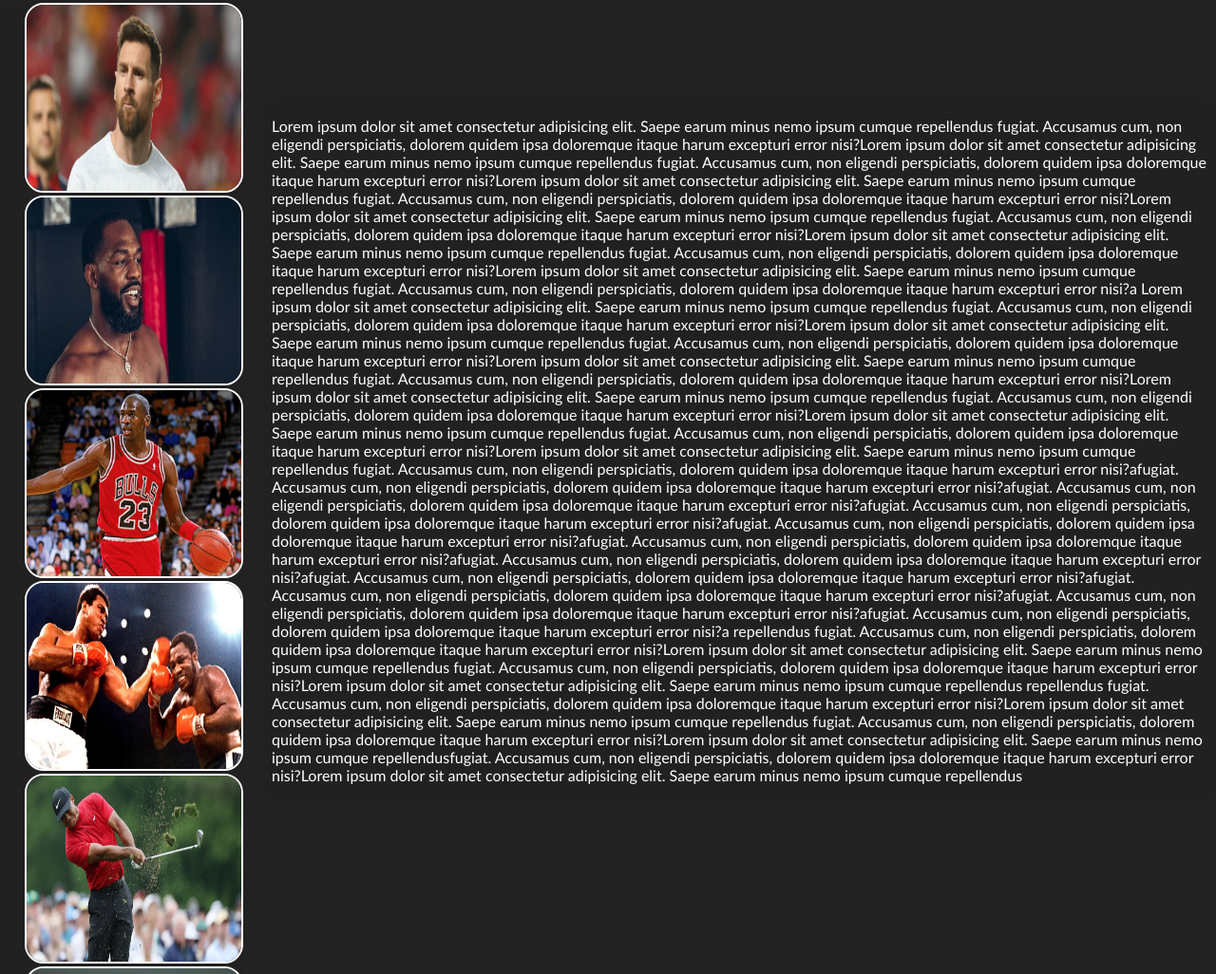
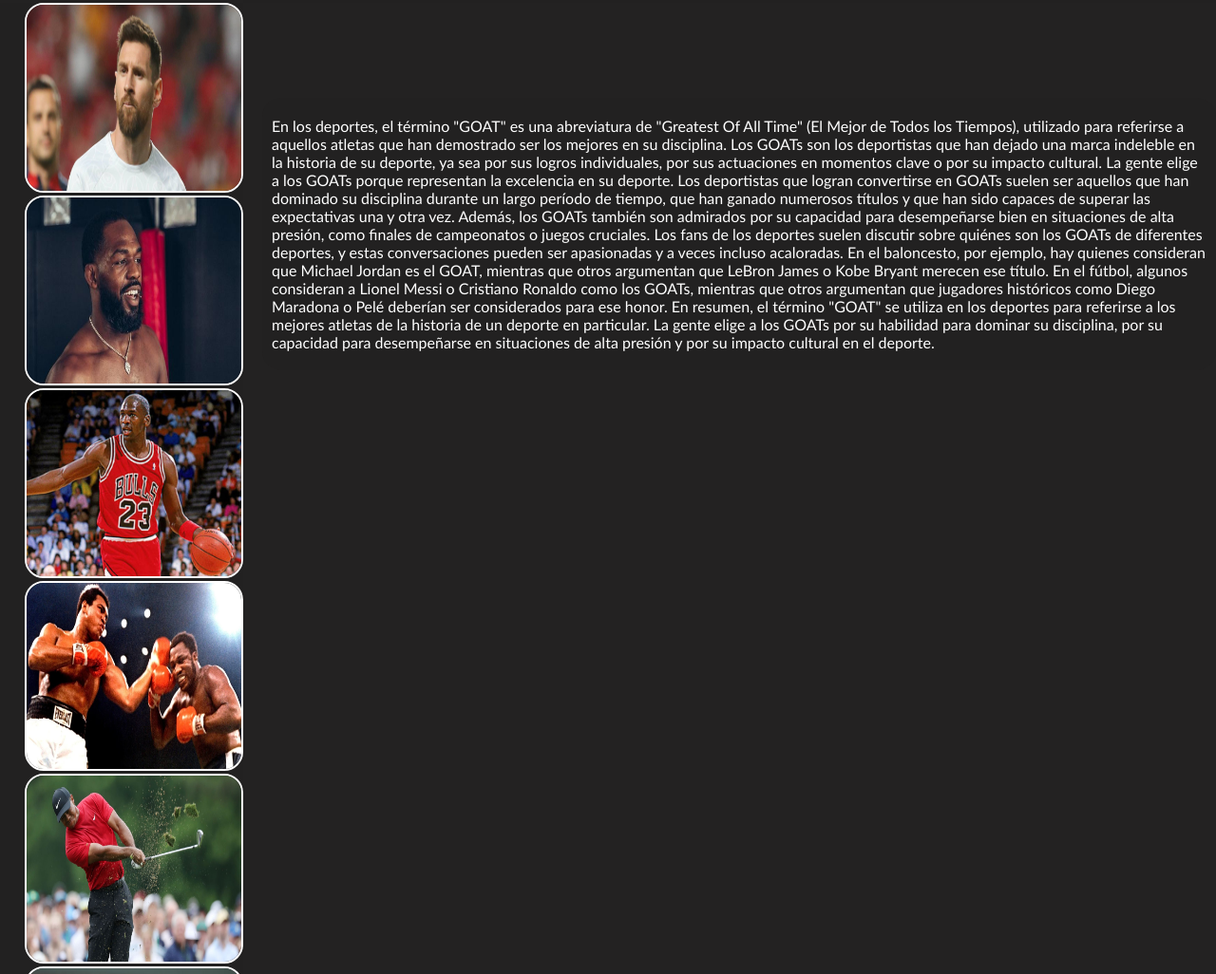
Before and after one commit to cristianmcaballero/proyecto-coderhouse, a plain HTML site: page index.html in a window 1280 px wide. Shown: the part 1798-2824 px from the top of the page at 95% size. Drawn offline with Linux system fonts and the light colour scheme.

Commit message:
modifique el lorem

```diff
--- a/index.html
+++ b/index.html
@@ -13,7 +13,7 @@
 
     <header>
         <div class="logoCabra">
-            <img src="./assets/GOATR.jpg" alt=""  class="logoGoats">
+            <img src="./assets/GOATR.jpg" alt="" class="logoGoats">
         </div>
         <div class="boton-inicio">
             <a class="nabInd" href="./index.html">Inicio</a>
@@ -42,76 +42,29 @@
         </nav>
         <section class="secLore">
 
-            <p>Lorem ipsum dolor sit amet consectetur adipisicing elit. Saepe earum minus nemo ipsum cumque repellendus
-                fugiat. Accusamus cum, non eligendi perspiciatis, dolorem quidem ipsa doloremque itaque harum excepturi
-                error nisi?Lorem ipsum dolor sit amet consectetur adipisicing elit. Saepe earum minus nemo ipsum cumque
-                repellendus
-                fugiat. Accusamus cum, non eligendi perspiciatis, dolorem quidem ipsa doloremque itaque harum excepturi
-                error nisi?Lorem ipsum dolor sit amet consectetur adipisicing elit. Saepe earum minus nemo ipsum cumque
-                repellendus
-                fugiat. Accusamus cum, non eligendi perspiciatis, dolorem quidem ipsa doloremque itaque harum excepturi
-                error nisi?Lorem ipsum dolor sit amet consectetur adipisicing elit. Saepe earum minus nemo ipsum cumque
-                repellendus
-                fugiat. Accusamus cum, non eligendi perspiciatis, dolorem quidem ipsa doloremque itaque harum excepturi
-                error nisi?Lorem ipsum dolor sit amet consectetur adipisicing elit. Saepe earum minus nemo ipsum cumque
-                repellendus
-                fugiat. Accusamus cum, non eligendi perspiciatis, dolorem quidem ipsa doloremque itaque harum excepturi
-                error nisi?Lorem ipsum dolor sit amet consectetur adipisicing elit. Saepe earum minus nemo ipsum cumque
-                repellendus
-                fugiat. Accusamus cum, non eligendi perspiciatis, dolorem quidem ipsa doloremque itaque harum excepturi
-                error nisi?a
-                Lorem ipsum dolor sit amet consectetur adipisicing elit. Saepe earum minus nemo ipsum cumque repellendus
-                fugiat. Accusamus cum, non eligendi perspiciatis, dolorem quidem ipsa doloremque itaque harum excepturi
-                error nisi?Lorem ipsum dolor sit amet consectetur adipisicing elit. Saepe earum minus nemo ipsum cumque
-                repellendus
-                fugiat. Accusamus cum, non eligendi perspiciatis, dolorem quidem ipsa doloremque itaque harum excepturi
-                error nisi?Lorem ipsum dolor sit amet consectetur adipisicing elit. Saepe earum minus nemo ipsum cumque
-                repellendus
-                fugiat. Accusamus cum, non eligendi perspiciatis, dolorem quidem ipsa doloremque itaque harum excepturi
-                error nisi?Lorem ipsum dolor sit amet consectetur adipisicing elit. Saepe earum minus nemo ipsum cumque
-                repellendus
-                fugiat. Accusamus cum, non eligendi perspiciatis, dolorem quidem ipsa doloremque itaque harum excepturi
-                error nisi?Lorem ipsum dolor sit amet consectetur adipisicing elit. Saepe earum minus nemo ipsum cumque
-                repellendus
-                fugiat. Accusamus cum, non eligendi perspiciatis, dolorem quidem ipsa doloremque itaque harum excepturi
-                error nisi?Lorem ipsum dolor sit amet consectetur adipisicing elit. Saepe earum minus nemo ipsum cumque
-                repellendus
-                fugiat. Accusamus cum, non eligendi perspiciatis, dolorem quidem ipsa doloremque itaque harum excepturi
-                error nisi?afugiat. Accusamus cum, non eligendi perspiciatis, dolorem quidem ipsa doloremque itaque
-                harum excepturi
-                error nisi?afugiat. Accusamus cum, non eligendi perspiciatis, dolorem quidem ipsa doloremque itaque
-                harum excepturi
-                error nisi?afugiat. Accusamus cum, non eligendi perspiciatis, dolorem quidem ipsa doloremque itaque
-                harum excepturi
-                error nisi?afugiat. Accusamus cum, non eligendi perspiciatis, dolorem quidem ipsa doloremque itaque
-                harum excepturi
-                error nisi?afugiat. Accusamus cum, non eligendi perspiciatis, dolorem quidem ipsa doloremque itaque
-                harum excepturi
-                error nisi?afugiat. Accusamus cum, non eligendi perspiciatis, dolorem quidem ipsa doloremque itaque
-                harum excepturi
-                error nisi?afugiat. Accusamus cum, non eligendi perspiciatis, dolorem quidem ipsa doloremque itaque
-                harum excepturi
-                error nisi?afugiat. Accusamus cum, non eligendi perspiciatis, dolorem quidem ipsa doloremque itaque
-                harum excepturi
-                error nisi?afugiat. Accusamus cum, non eligendi perspiciatis, dolorem quidem ipsa doloremque itaque
-                harum excepturi
-                error nisi?afugiat. Accusamus cum, non eligendi perspiciatis, dolorem quidem ipsa doloremque itaque
-                harum excepturi
-                error nisi?a repellendus
-                fugiat. Accusamus cum, non eligendi perspiciatis, dolorem quidem ipsa doloremque itaque harum excepturi
-                error nisi?Lorem ipsum dolor sit amet consectetur adipisicing elit. Saepe earum minus nemo ipsum cumque
-                repellendus
-                fugiat. Accusamus cum, non eligendi perspiciatis, dolorem quidem ipsa doloremque itaque harum excepturi
-                error nisi?Lorem ipsum dolor sit amet consectetur adipisicing elit. Saepe earum minus nemo ipsum cumque
-                repellendus repellendus
-                fugiat. Accusamus cum, non eligendi perspiciatis, dolorem quidem ipsa doloremque itaque harum excepturi
-                error nisi?Lorem ipsum dolor sit amet consectetur adipisicing elit. Saepe earum minus nemo ipsum cumque
-                repellendus
-                fugiat. Accusamus cum, non eligendi perspiciatis, dolorem quidem ipsa doloremque itaque harum excepturi
-                error nisi?Lorem ipsum dolor sit amet consectetur adipisicing elit. Saepe earum minus nemo ipsum cumque
-                repellendusfugiat. Accusamus cum, non eligendi perspiciatis, dolorem quidem ipsa doloremque itaque harum excepturi
-                error nisi?Lorem ipsum dolor sit amet consectetur adipisicing elit. Saepe earum minus nemo ipsum cumque
-                repellendus
+            <p>En los deportes, el término "GOAT" es una abreviatura de "Greatest Of All Time" (El Mejor de Todos los
+                Tiempos), utilizado para referirse a aquellos atletas que han demostrado ser los mejores en su
+                disciplina. Los GOATs son los deportistas que han dejado una marca indeleble en la historia de su
+                deporte, ya sea por sus logros individuales, por sus actuaciones en momentos clave o por su impacto
+                cultural.
+
+                La gente elige a los GOATs porque representan la excelencia en su deporte. Los deportistas que logran
+                convertirse en GOATs suelen ser aquellos que han dominado su disciplina durante un largo período de
+                tiempo, que han ganado numerosos títulos y que han sido capaces de superar las expectativas una y otra
+                vez. Además, los GOATs también son admirados por su capacidad para desempeñarse bien en situaciones de
+                alta presión, como finales de campeonatos o juegos cruciales.
+
+                Los fans de los deportes suelen discutir sobre quiénes son los GOATs de diferentes deportes, y estas
+                conversaciones pueden ser apasionadas y a veces incluso acaloradas. En el baloncesto, por ejemplo, hay
+                quienes consideran que Michael Jordan es el GOAT, mientras que otros argumentan que LeBron James o Kobe
+                Bryant merecen ese título. En el fútbol, algunos consideran a Lionel Messi o Cristiano Ronaldo como los
+                GOATs, mientras que otros argumentan que jugadores históricos como Diego Maradona o Pelé deberían ser
+                considerados para ese honor.
+
+                En resumen, el término "GOAT" se utiliza en los deportes para referirse a los mejores atletas de la
+                historia de un deporte en particular. La gente elige a los GOATs por su habilidad para dominar su
+                disciplina, por su capacidad para desempeñarse en situaciones de alta presión y por su impacto cultural
+                en el deporte.
             </p>
 
         </section>
@@ -123,37 +76,46 @@
             <div>
                 <p> pLorem ipsum dolor sit amet consectetur, adipisicing elit. Cumque placeat deleniti illo, iste
                     exercitationem
-                fugiat accusantium consequatur nobis aut, vel recusandae harum facilis non consectetur, odio natus ea
+                    fugiat accusantium consequatur nobis aut, vel recusandae harum facilis non consectetur, odio natus
+                    ea
                     asperiores quo!
                     Lorem ipsum dolor sit amet consectetur, adipisicing elit. Cumque placeat deleniti illo, iste
                     exercitationem
-                fugiat accusantium consequatur nobis aut, vel recusandae harum facilis non consectetur, odio natus ea
+                    fugiat accusantium consequatur nobis aut, vel recusandae harum facilis non consectetur, odio natus
+                    ea
                     asperiores quo!
                     Lorem ipsum dolor sit amet consectetur, adipisicing elit. Cumque placeat deleniti illo, iste
                     exercitationem
-                fugiat accusantium consequatur nobis aut, vel recusandae harum facilis non consectetur, odio natus ea
+                    fugiat accusantium consequatur nobis aut, vel recusandae harum facilis non consectetur, odio natus
+                    ea
                     asperiores quo!
                     Lorem ipsum dolor sit amet consectetur, adipisicing elit. Cumque placeat deleniti illo, iste
                     exercitationem
-                fugiat accusantium consequatur nobis aut, vel recusandae harum facilis non consectetur, odio natus ea
+                    fugiat accusantium consequatur nobis aut, vel recusandae harum facilis non consectetur, odio natus
+                    ea
                     asperiores quo!
                     Lorem ipsum dolor sit amet consectetur, adipisicing elit. Cumque placeat deleniti illo, iste
                     exercitationem
-                fugiat accusantium consequatur nobis aut, vel recusandae harum facilis non consectetur, odio natus ea
+                    fugiat accusantium consequatur nobis aut, vel recusandae harum facilis non consectetur, odio natus
+                    ea
                     asperiores quo!
-            </p></div>
+                </p>
+            </div>
             <div class="p3">
                 <p> pLorem ipsum dolor sit amet consectetur, adipisicing elit. Cumque placeat deleniti illo, iste
                     exercitationem
-                fugiat accusantium consequatur nobis aut, vel recusandae harum facilis non consectetur, odio natus ea
+                    fugiat accusantium consequatur nobis aut, vel recusandae harum facilis non consectetur, odio natus
+                    ea
                     asperiores quo!
                     Lorem ipsum dolor sit amet consectetur, adipisicing elit. Cumque placeat deleniti illo, iste
                     exercitationem
-                fugiat accusantium consequatur nobis aut, vel recusandae harum facilis non consectetur, odio natus ea
+                    fugiat accusantium consequatur nobis aut, vel recusandae harum facilis non consectetur, odio natus
+                    ea
                     asperiores quo!
                     Lorem ipsum dolor sit amet consectetur, adipisicing elit. Cumque placeat deleniti illo, iste
                     exercitationem
-                fugiat accusantium consequatur nobis aut, vel recusandae harum facilis non consectetur, odio natus ea
+                    fugiat accusantium consequatur nobis aut, vel recusandae harum facilis non consectetur, odio natus
+                    ea
                     asperiores quo!
                 </p>
             </div>
```
Lines whose indentation alone changed are shown as unchanged.
